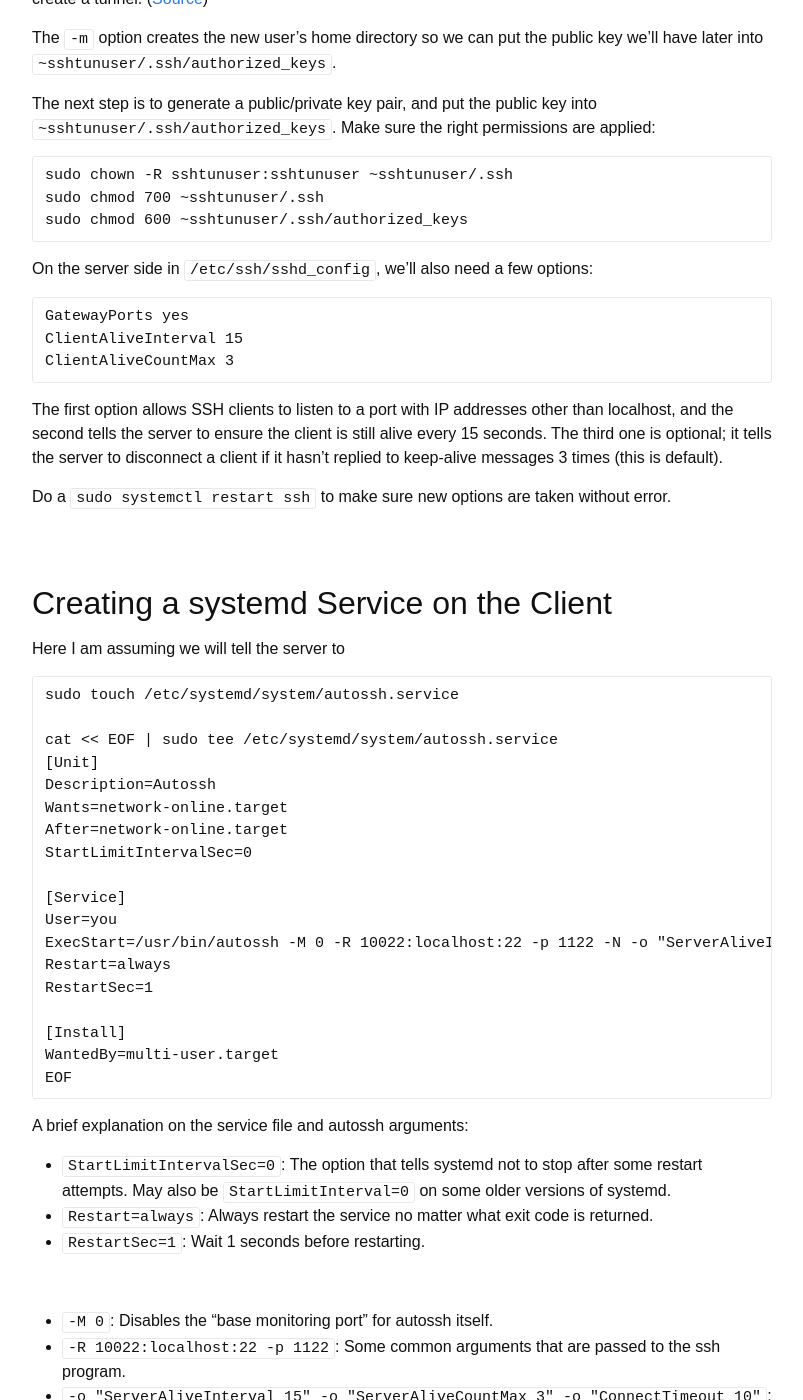
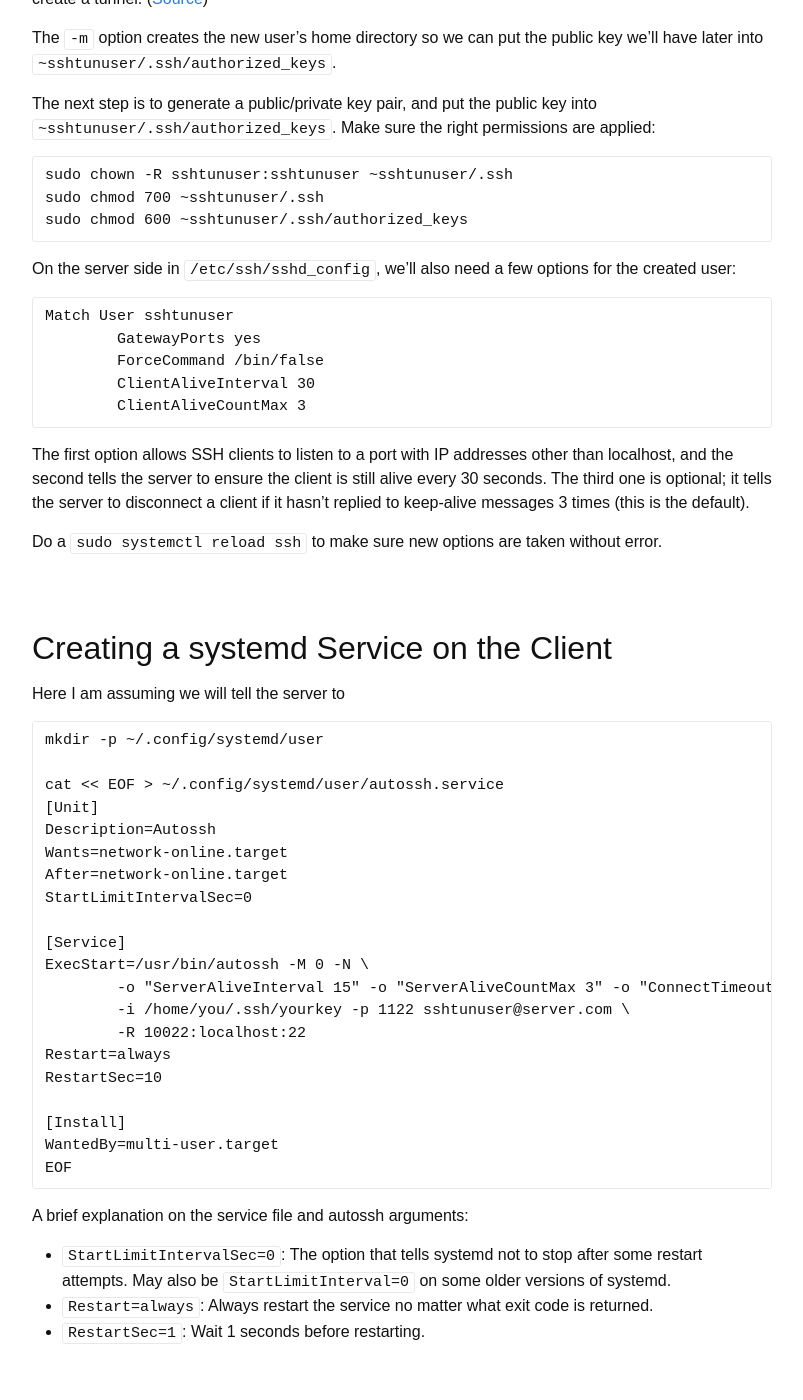
Before and after one commit to Cnly/cnly.github.io, a Jekyll site: the page built from _posts/2018-08-16-setting-up-autossh-to-maintain-a-reverse-tunnel-ssh-server-having-a-dynamic-ip-address.md, in a window 1280 px wide and 1400 px high, scrolled down 860 px. Shown: the whole window, without its empty margins (238-1041 px from the left). Built offline with Jekyll 4.4.1, drawn with Linux system fonts in a browser that asks for light colours; some of the changed text lies outside the part shown.

Commit message:
Update Blog “2018-08-16-setting-up-autossh-to-maintain-a-reverse-tunnel-ssh-server-having-a-dynamic-ip-address”

````diff
--- a/_posts/2018-08-16-setting-up-autossh-to-maintain-a-reverse-tunnel-ssh-server-having-a-dynamic-ip-address.md
+++ b/_posts/2018-08-16-setting-up-autossh-to-maintain-a-reverse-tunnel-ssh-server-having-a-dynamic-ip-address.md
@@ -21,7 +22,6 @@ sudo apt install -y autossh
 ```
 
 <br>
-
 
 ## Setting Up SSH Environment
 
@@ -43,17 +43,19 @@ sudo chmod 700 ~sshtunuser/.ssh
 sudo chmod 600 ~sshtunuser/.ssh/authorized_keys
 ```
 
-On the server side in `/etc/ssh/sshd_config`, we'll also need a few options:
+On the server side in `/etc/ssh/sshd_config`, we'll also need a few options for the created user:
 
 ```
-GatewayPorts yes
-ClientAliveInterval 15
-ClientAliveCountMax 3
+Match User sshtunuser
+	GatewayPorts yes
+	ForceCommand /bin/false
+	ClientAliveInterval 30
+	ClientAliveCountMax 3
 ```
 
-The first option allows SSH clients to listen to a port with IP addresses other than localhost, and the second tells the server to ensure the client is still alive every 15 seconds. The third one is optional; it tells the server to disconnect a client if it hasn't replied to keep-alive messages 3 times (this is default).
+The first option allows SSH clients to listen to a port with IP addresses other than localhost, and the second tells the server to ensure the client is still alive every 30 seconds. The third one is optional; it tells the server to disconnect a client if it hasn't replied to keep-alive messages 3 times (this is the default).
 
-Do a `sudo systemctl restart ssh` to make sure new options are taken without error.
+Do a `sudo systemctl reload ssh` to make sure new options are taken without error.
 
 <br>
 
@@ -62,9 +64,9 @@ Do a `sudo systemctl restart ssh` to make sure new options are taken without err
 Here I am assuming we will tell the server to
 
 ```
-sudo touch /etc/systemd/system/autossh.service
+mkdir -p ~/.config/systemd/user
 
-cat << EOF | sudo tee /etc/systemd/system/autossh.service
+cat << EOF > ~/.config/systemd/user/autossh.service
 [Unit]
 Description=Autossh
 Wants=network-online.target
@@ -72,10 +74,12 @@ After=network-online.target
 StartLimitIntervalSec=0
 
 [Service]
-User=you
-ExecStart=/usr/bin/autossh -M 0 -R 10022:localhost:22 -p 1122 -N -o "ServerAliveInterval 15" -o "ServerAliveCountMax 3" -o "ConnectTimeout 10" -o "ExitOnForwardFailure yes" -i /home/you/.ssh/yourkey sshtunuser@server.com
+ExecStart=/usr/bin/autossh -M 0 -N \
+	-o "ServerAliveInterval 15" -o "ServerAliveCountMax 3" -o "ConnectTimeout 10" -o "ExitOnForwardFailure yes" \
+	-i /home/you/.ssh/yourkey -p 1122 sshtunuser@server.com \
+	-R 10022:localhost:22
 Restart=always
-RestartSec=1
+RestartSec=10
 
 [Install]
 WantedBy=multi-user.target
@@ -84,20 +88,24 @@ EOF
 
 A brief explanation on the service file and autossh arguments:
 
-- `StartLimitIntervalSec=0`: The option that tells systemd not to stop after some restart attempts. May also be `StartLimitInterval=0` on some older versions of systemd.
-- `Restart=always`: Always restart the service no matter what exit code is returned.
-- `RestartSec=1`: Wait 1 seconds before restarting.
+* `StartLimitIntervalSec=0`: The option that tells systemd not to stop after some restart attempts. May also be `StartLimitInterval=0` on some older versions of systemd.
+* `Restart=always`: Always restart the service no matter what exit code is returned.
+* `RestartSec=1`: Wait 1 seconds before restarting.
 
 <br>
 
-- `-M 0`: Disables the "base monitoring port" for autossh itself.
-- `-R 10022:localhost:22 -p 1122`: Some common arguments that are passed to the ssh program.
-- `-o "ServerAliveInterval 15" -o "ServerAliveCountMax 3" -o "ConnectTimeout 10"`: Arguments passed to the ssh program that allow faster discovery of broken connection and faster timeout.
-- `-o "ExitOnForwardFailure yes"`: Without this option, if the ssh client is able to establish the connection but unable to setup a listening port, it will remain running instead of returning an error exit code.
+* `-M 0`: Disables the "base monitoring port" for autossh itself.
+* `-R 10022:localhost:22 -p 1122`: Some common arguments that are passed to the ssh program.
+* `-o "ServerAliveInterval 15" -o "ServerAliveCountMax 3" -o "ConnectTimeout 10"`: Arguments passed to the ssh program that allow faster discovery of broken connection and faster timeout.
+* `-N`: SSH argument to disable command execution (just forward ports).
+* `-o "ExitOnForwardFailure yes"`: Without this option, if the ssh client is able to establish the connection but unable to setup a listening port, it will remain running instead of returning an error exit code.
+
+**Note**: If you haven't logged into the newly created user on the server before, you must do it once manually to answer the host key verification prompt.
 
 Now enable the service:
+
 ```
-sudo systemctl enable --now autossh
+systemctl --user enable --now autossh
 ```
 
 And we're done.
````
Also changed, not shown: other parts of _posts/2018-08-16-setting-up-autossh-to-maintain-a-reverse-tunnel-ssh-server-having-a-dynamic-ip-address.md (+1 -0 lines).
